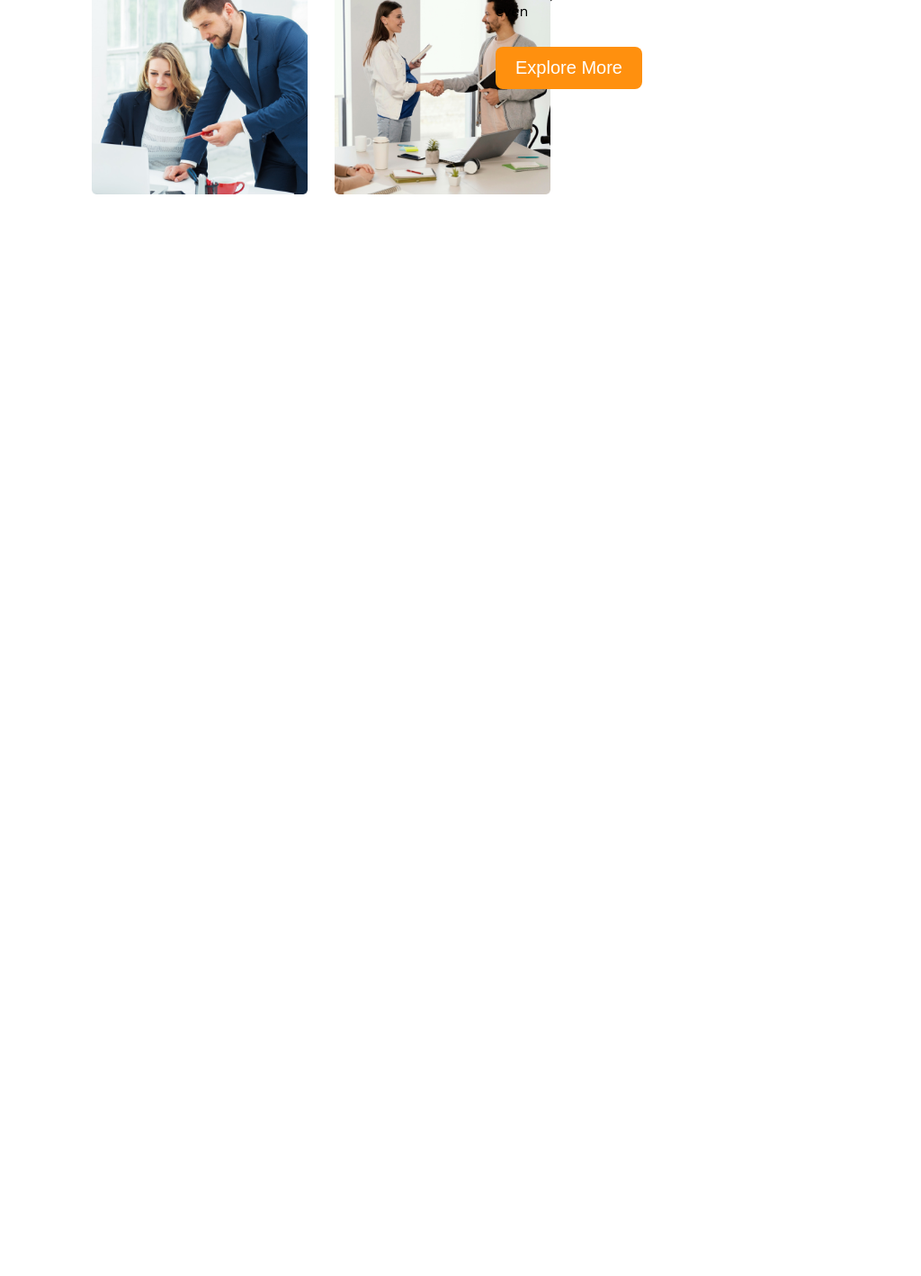
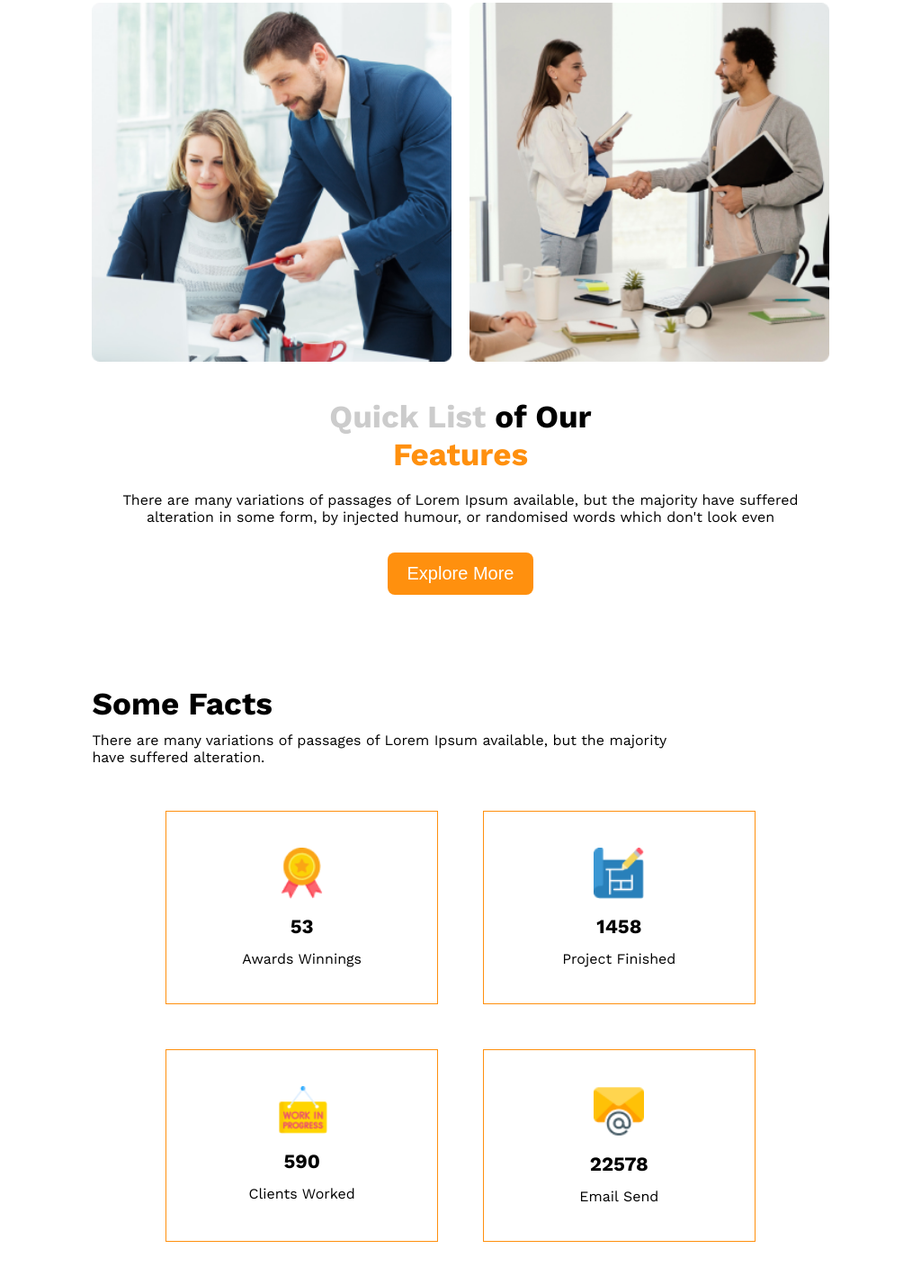
Before and after one commit to Rakibjrb/g3-architects-responsive-design, a plain HTML site: page index.html in a window 1024 px wide. Shown: the part 1302-2720 px from the top of the page at 90% size. Before the commit the page ends 1618 px from the top, so only its background shows below. Drawn offline with nearby package versions, Linux system fonts and the light colour scheme.

Commit message:
completed some facts section with fully responsive and fixed some responsive bugs

```diff
--- a/index.html
+++ b/index.html
@@ -29,13 +29,14 @@
                 <p class="banner-desc">There are many variations of passages of Lorem Ipsum available, but the majority have suffered alteration in some form, by injected humour, or randomised words which don't look even</p>
                 <button class="btn-primary">Explore More</button>
             </div>
-            <img src="./images/banner.png" alt="banner pic">
+            <img class="banner-image" src="./images/banner.png" alt="banner pic">
         </section>
 
     </header>
 
     <!----- main area ------>
     <main>
+
         <!-- quick list of features section -->
         <section id="features">
             <div class="inner-features">
@@ -54,6 +55,38 @@
                 </div>
             </div>
         </section>
+
+        <!-- some facts section -->
+        <section id="facts">
+            <h2 class="section-title">Some Facts</h2>
+            <p class="facts-desc">
+                There are many variations of passages of Lorem Ipsum available, but the majority have suffered alteration.
+            </p>
+
+            <div class="award-section">
+                <div class="cart">
+                    <img src="./images/icons/ribon.png" alt="">
+                    <h4>53</h4>
+                    <p>Awards Winnings</p>
+                </div>
+                <div class="cart">
+                    <img src="./images/icons/projects.png" alt="">
+                    <h4>1458</h4>
+                    <p>Project Finished</p>
+                </div>
+                <div class="cart">
+                    <img src="./images/icons/customers.png" alt="">
+                    <h4>590</h4>
+                    <p>Clients Worked</p>
+                </div>
+                <div class="cart">
+                    <img src="./images/icons/email.png" alt="">
+                    <h4>22578</h4>
+                    <p>Email Send</p>
+                </div>
+            </div>
+        </section>
+
     </main>
 
     <!----- header area ------>
--- a/styles/responsive.css
+++ b/styles/responsive.css
@@ -23,15 +23,31 @@
         text-align: center;
     }
     #features .inner-features .pictures{
-        display: flex;
-        flex-direction: column;
+        display: grid;
+        grid-template-columns: repeat(1, 1fr);
         max-width: 100%;
         gap: 10px;
     }
     #features .inner-features .pictures img{
         width: 100%;
     }
+
+    /* facts section styles */
+    #facts .facts-desc{
+        width: 100%;
+    }
+    #facts .award-section{
+        grid-template-columns: repeat(1, 1fr);
+    }
 }
+
+
+
+
+
+
+
+
 
 @media screen and (min-width: 577px) and (max-width: 820px) {
     /* nav bar responsive styles */
@@ -53,7 +69,8 @@
     /* features section responsive styles */
     #features .inner-features{
         gap: 40px;
-        flex-direction: column-reverse;
+        display: grid;
+        grid-template-columns: repeat(1, 1fr);
         text-align: center;
     }
     #features .inner-features .pictures{
@@ -63,4 +80,54 @@
     #features .inner-features .pictures img{
         width: 100%;
     }
+
+    /* facts section styles */
+    #facts .facts-desc{
+        width: 80%;
+    }
+    #facts .award-section{
+        grid-template-columns: repeat(2, 1fr);
+    }
 }
+
+
+
+
+
+
+
+@media screen and (min-width: 821px) and (max-width: 1024px) {
+
+    /* banner section responsive styles */
+    #banner{
+        padding: 50px 0 40px 0;
+    }
+    #banner .banner-title{
+        font-size: 25px;
+    }
+    #banner .banner-desc{
+        width: 100%;
+    }
+    /* features section responsive styles */
+    #features .inner-features{
+        gap: 40px;
+        display: grid;
+        grid-template-columns: repeat(1, 1fr);
+        text-align: center;
+    }
+    #features .inner-features .pictures{
+        max-width: 100%;
+        gap: 20px;
+    }
+    #features .inner-features .pictures img{
+        width: 100%;
+    }
+
+    /* facts section styles */
+    #facts .facts-desc{
+        width: 80%;
+    }
+    #facts .award-section{
+        grid-template-columns: repeat(2, 1fr);
+    }
+}
--- a/styles/style.css
+++ b/styles/style.css
@@ -122,3 +122,32 @@ header nav .menus li a:hover{
 #features .inner-features .features-desc{
     margin: 20px 0 30px;
 }
+
+/* facts section styles */
+#facts{
+    max-width: 80%;
+    margin: 0 auto 100px;
+}
+#facts .facts-desc{
+    width: 42%;
+    margin-top: 10px;
+}
+#facts .award-section{
+    max-width: 80%;
+    margin: 50px auto 0;
+    display: grid;
+    grid-template-columns: repeat(4, 1fr);
+    gap: 50px;
+}
+#facts .award-section .cart{
+    border: 1px solid #FF900E;
+    text-align: center;
+    padding: 40px 10px;
+}
+#facts .award-section .cart img{
+    max-width: 20%;
+}
+#facts .award-section .cart h4{
+    font-size: 22px;
+    margin: 14px 0;
+}
```
